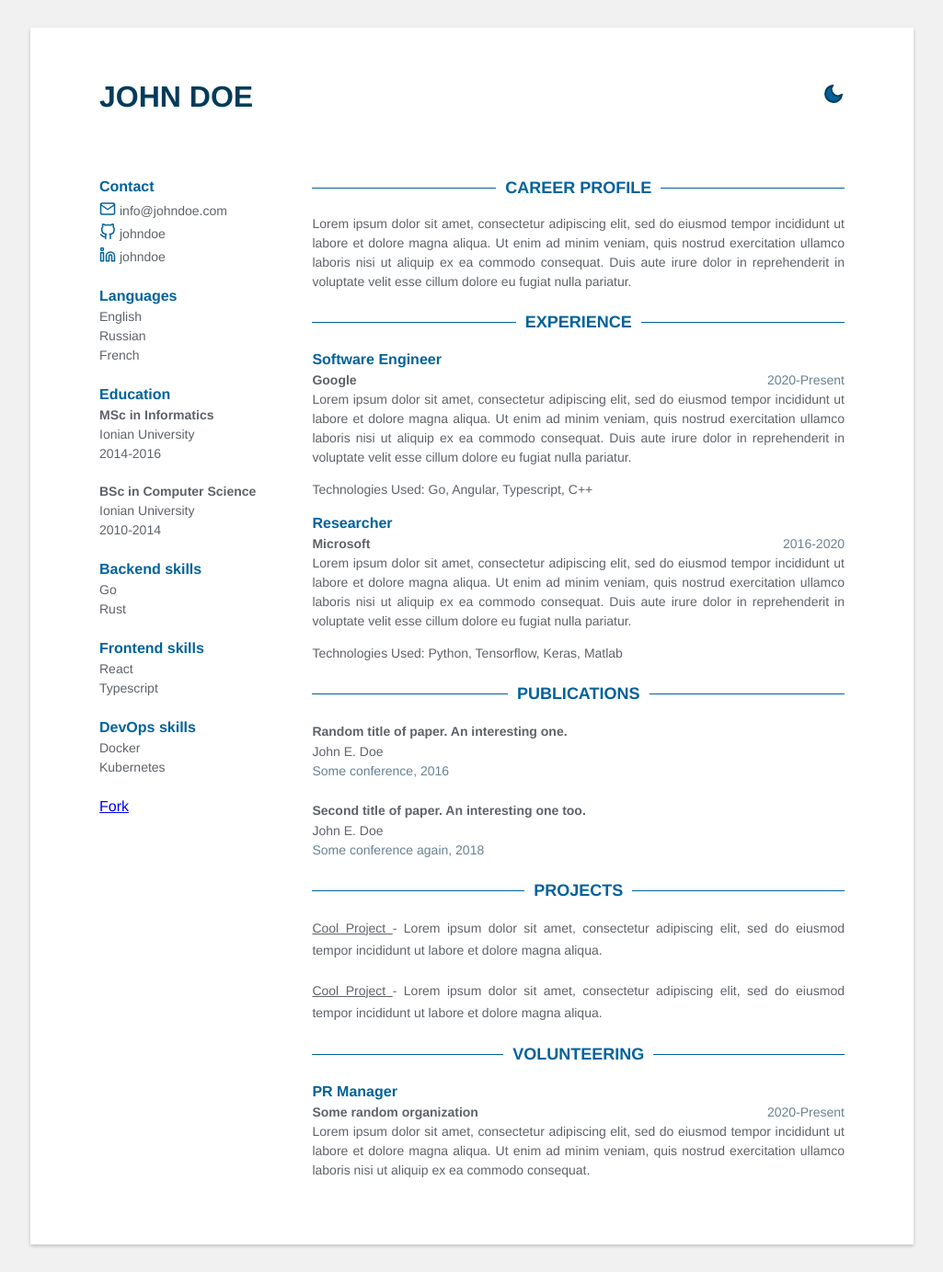
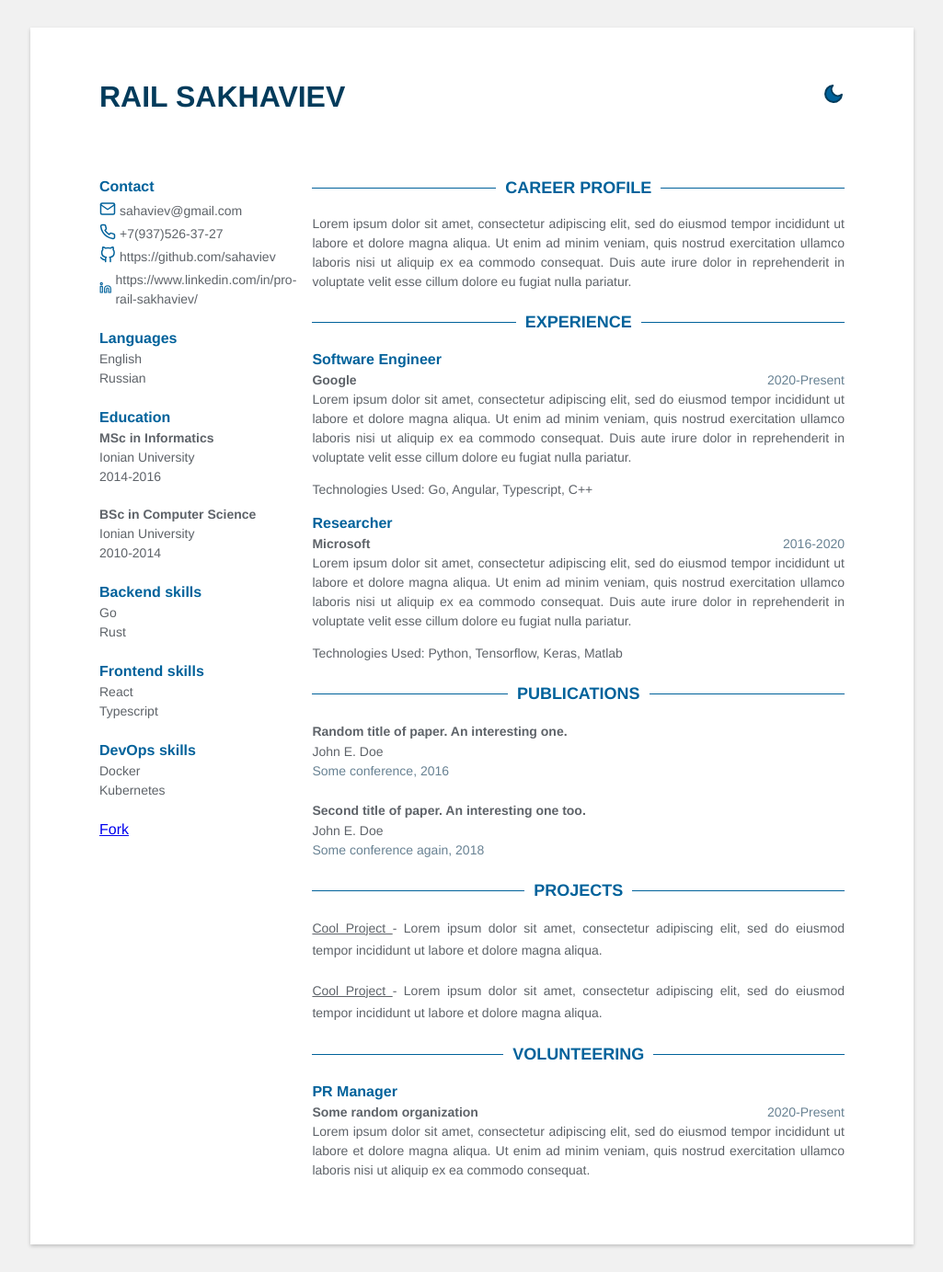
Before and after one commit to sahaviev/sahaviev.github.io, a Jekyll site: the page built from index.html, in a window 1280 px wide. Shown: the whole page at 92% size, without its empty margins (127-1152 px from the left). Built offline with Jekyll 4.4.1, drawn with Linux system fonts in a browser that asks for light colours.

Commit message:
CV-1: update contact data

```diff
--- a/_data/data.yml
+++ b/_data/data.yml
@@ -1,20 +1,19 @@
-name: John Doe
+name: Rail Sakhaviev
 support_dark_mode: true
 fork: true
 
 # Sidebar
 contact:
-  email: info@johndoe.com
-  github: johndoe
-  linkedin: johndoe
-  phone:
+  email: sahaviev@gmail.com
+  github: https://github.com/sahaviev
+  linkedin: https://www.linkedin.com/in/pro-rail-sakhaviev/
+  phone: +7(937)526-37-27
   gitlab:
   twitter:
 
 languages:
   - idiom: English
   - idiom: Russian
-  - idiom: French
 
 education:
   - degree: MSc in Informatics
```
